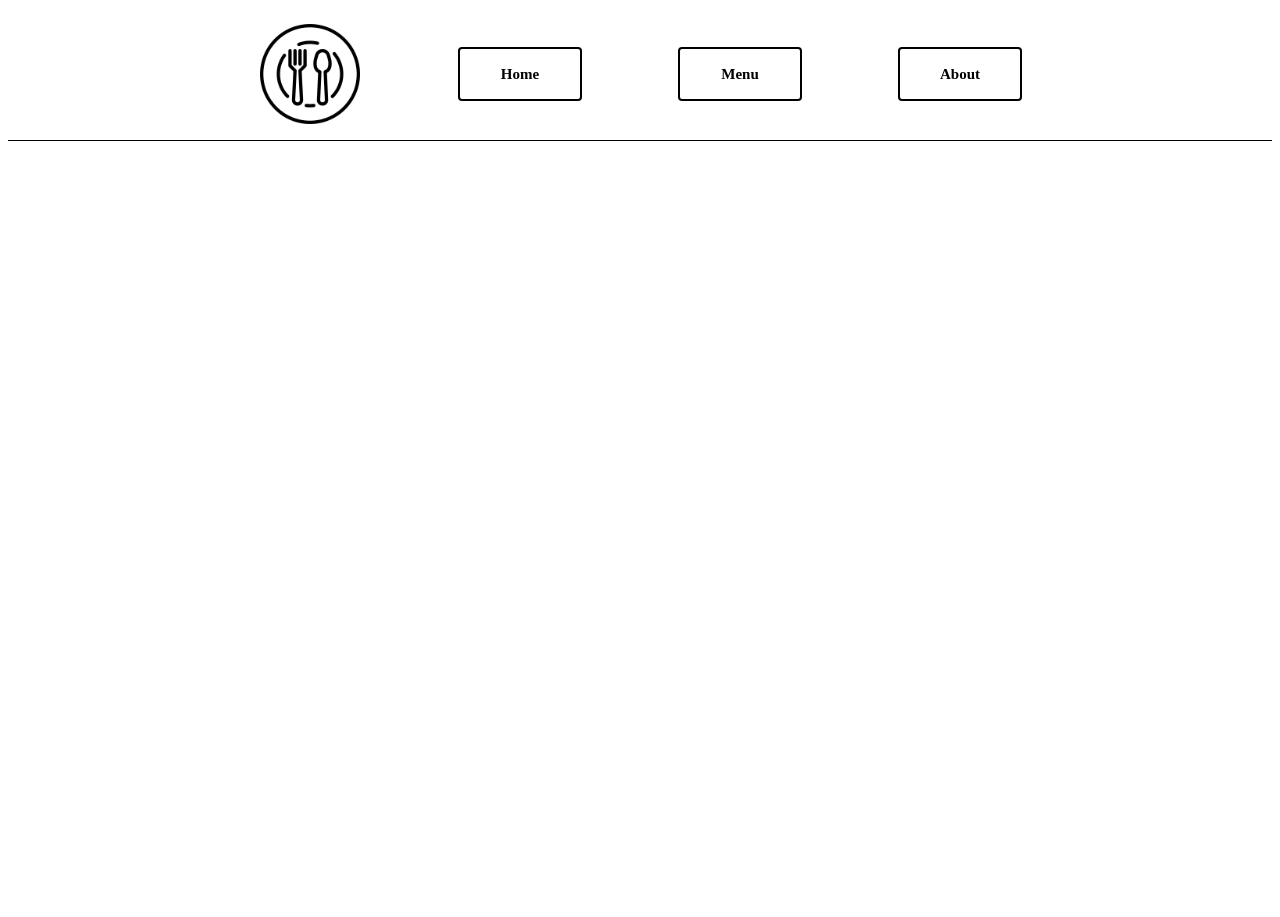
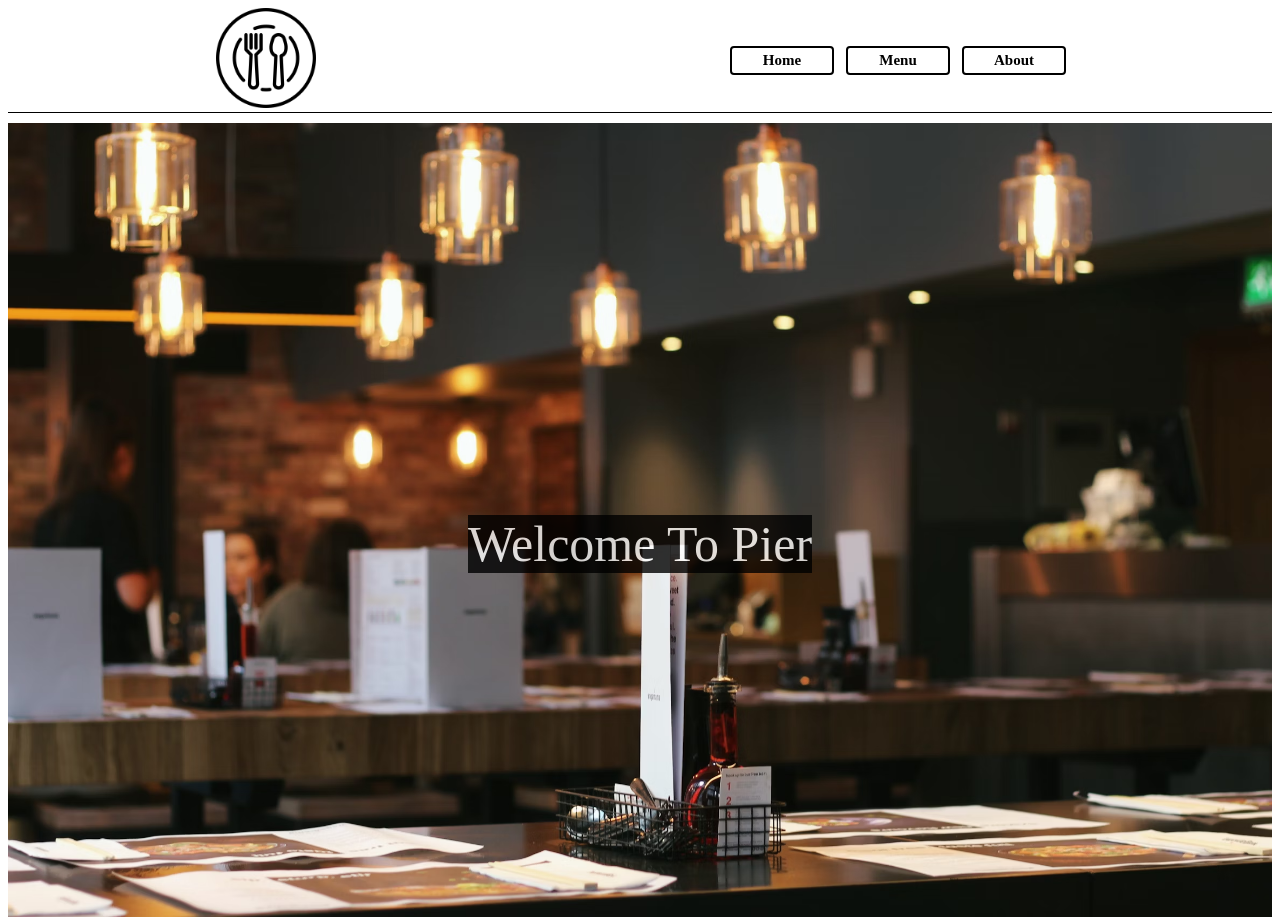
Before and after one commit to IfrahimA/restaurant_page, a website built with webpack: page src/index.html in a window 1280 px wide. Shown: the top 917 px of the page. Before the commit the page ends 816 px from the top, so only its background shows below. Built offline with nearby package versions, Linux system fonts and the light colour scheme; a web font is replaced by a local one.

Commit message:
Finished Homepage

```diff
--- a/src/header.js
+++ b/src/header.js
@@ -6,16 +6,18 @@ export function header()
     const homePage = document.createElement('nav');
     const menu = document.createElement('nav');
     const about = document.createElement('nav');
-    const icon = document.createElement('img');
+    const image = document.getElementById('image');
+    const dish = document.createElement('img');
+    const icons = document.getElementById('icons');
 
-    icon.src = dishImage;
+    dish.src = dishImage;
 
     homePage.textContent = 'Home';
     menu.textContent = "Menu";
     about.textContent = "About";
 
-    header.appendChild(icon);
-    header.appendChild(homePage);
-    header.appendChild(menu);
-    header.appendChild(about);
+    image.appendChild(dish);
+    icons.appendChild(homePage);
+    icons.appendChild(menu);
+    icons.appendChild(about);
 }
--- a/src/home.js
+++ b/src/home.js
@@ -1,5 +1,19 @@
-function home()
+import homeBackground from './images/background.png';
+
+export function home()
 {
-    const container = document.getElementById('container');
+    const content = document.getElementById('content');
+    const background = document.createElement('img');
+    const text = document.createElement('div');
+    background.src = homeBackground;
+
+
+    text.textContent = "Welcome To Pier";
+    text.classList.add("test");
+    content.appendChild(background);
+    content.appendChild(text);
+
+
+
 
 }
--- a/src/index.html
+++ b/src/index.html
@@ -8,10 +8,12 @@
 <body>
     <div id="container">
         <div id="header">
-
+            <div id="image">
+            </div>
+            <div id="icons">
+            </div>
         </div>
         <div id="content">
-
         </div>
     </div>
 </body>
--- a/src/index.js
+++ b/src/index.js
@@ -1,4 +1,6 @@
 import { header } from "./header.js";
+import { home } from "./home.js";
 import * as css from "./styles.css";
 
 header();
+home();
--- a/src/styles.css
+++ b/src/styles.css
@@ -1,3 +1,10 @@
+@import url('https://fonts.googleapis.com/css2?family=Playwrite+SK:wght@100..400&display=swap');
+
+*
+{
+    font-family: "Playwrite SK";
+}
+
 #container
 {
     width: 100%;
@@ -10,11 +17,16 @@
 #header
 {
     display: flex;
-    justify-content: center;
-    gap: 100px;
-    padding: 10px 20px;
     align-items: center;
+    justify-content: space-around;
     border-bottom: 1px solid black;
+}
+
+#icons
+{
+    display: grid;
+    grid-template-columns: 1fr 1fr 1fr;
+    gap: 16px;
 }
 
 nav
@@ -23,8 +35,8 @@ nav
     justify-content: center;
     align-items: center;
     outline: 2px solid black;
-    width: 120px;
-    height: 50px;
+    width: 100px;
+    height: 25px;
     border-radius: 2px;
     font-size: 15px;
     font-weight: 800;
@@ -32,12 +44,36 @@ nav
 
 nav:hover
 {
-    font-size: 20px;
+    font-size: 17px;
     transition: 0.5s;
 }
 
-img
+#image img
 {
     width: 100px;
     height: 100px;
 }
+
+#content img
+{
+    position: relative;
+    height: auto;
+    width: 100%;
+}
+
+#content
+{
+    display: flex;
+    align-items: center;
+    justify-content: center;
+    padding-top: 10px;
+}
+
+.test
+{
+    position: absolute;
+    color: white;
+    font-size: 50px;
+    background: black;
+    opacity: 0.8;
+}
```
Also changed, not shown: src/images/background.png (added).
